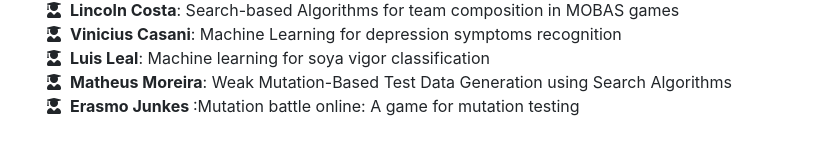
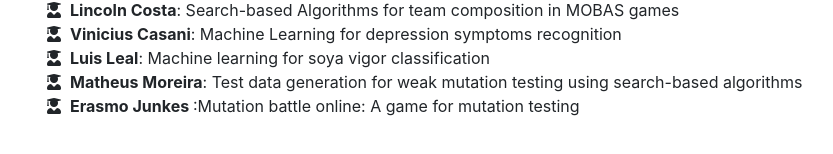
Before and after one commit to fcarlosmonteiro/fcarlosmonteiro.github.io, a website with bundled scripts: page index.html in a window 1280 px wide. Shown: the part 4633-4787 px from the top of the page, without its empty margins (290-1123 px from the left). Built offline with nearby package versions, Linux system fonts and the light colour scheme; a web font is replaced by a local one.

Commit message:
index update

```diff
--- a/index.html
+++ b/index.html
@@ -297,7 +297,7 @@
             <b>Luis Leal</b>: Machine learning for soya vigor classification</li>
             <li>
             <i class="fa-li fas fa-user-graduate"></i>
-            <b>Matheus Moreira</b>: Weak Mutation-Based Test Data Generation using Search Algorithms</li>
+            <b>Matheus Moreira</b>: Test data generation for weak mutation testing using search-based algorithms</li>
             <li>
             <i class="fa-li fas fa-user-graduate"></i>
             <b>Erasmo Junkes </b>:Mutation battle online: A game for mutation testing</li>
```
